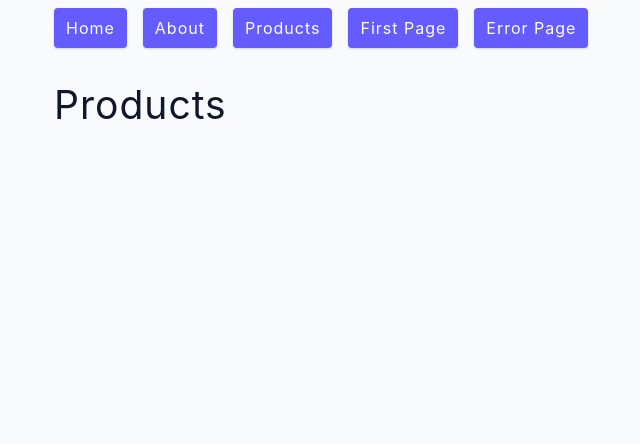
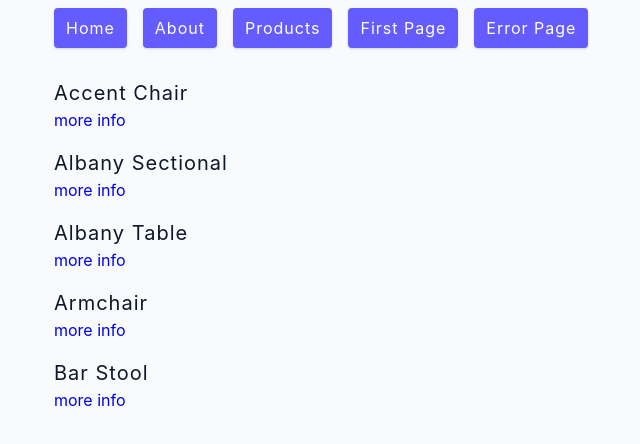
Before and after one commit to chaudhuree/react-router-6, a React (Create React App) app: page /products in a window 1280 px wide. Shown: the top 444 px of the page, without its empty margins (26-666 px from the left). Built offline with nearby package versions, Linux system fonts and the light colour scheme.

Commit message:
docs: single product page after data fetching

```diff
--- a/src/App.js
+++ b/src/App.js
@@ -18,7 +18,7 @@
         <Route path='first' element={<div>First page</div>}></Route>
         <Route path='about' element={<About />} />
         <Route path='products' element={<Products />} />
-        <Route path='products/:id' element={<SingleProduct />} />
+        <Route path='products/:productId' element={<SingleProduct />} />
       </Route>
       <Route path='*' element={<Error />} />
 
--- a/src/pages/Products.js
+++ b/src/pages/Products.js
@@ -1,10 +1,20 @@
+import { Link } from 'react-router-dom';
+import products from '../data';
+
 const Products = () => {
   return (
-    <>
-      <section className='section'>
-        <h2>products</h2>
-      </section>
-    </>
+    <section className='section'>
+      <div className='products'>
+        {products.map((product) => {
+          return (
+            <article key={product.id}>
+              <h5>{product.name}</h5>
+              <Link to={`/products/${product.id}`}>more info</Link>
+            </article>
+          );
+        })}
+      </div>
+    </section>
   );
 };
 
--- a/src/pages/SingleProduct.js
+++ b/src/pages/SingleProduct.js
@@ -1,10 +1,14 @@
 import { Link, useParams } from 'react-router-dom';
+import products from '../data';
 const SingleProduct = () => {
-  const {id} = useParams();
+  const { productId } = useParams();
+  const product = products.find((product) => product.id === productId);
+  const { image, name } = product;
   return (
     <section className='section product'>
-      <h2>single product id: {id}</h2>
-      <Link to='/products'>back to product page</Link>
+      <img src={image} alt={name} />
+      <h5>{name}</h5>
+      <Link to='/products'>back to products</Link>
     </section>
   );
 };
```
